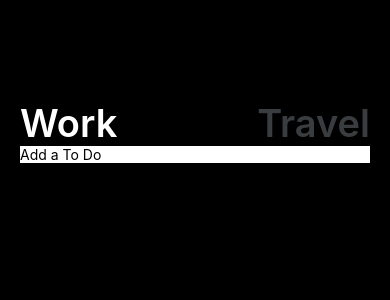
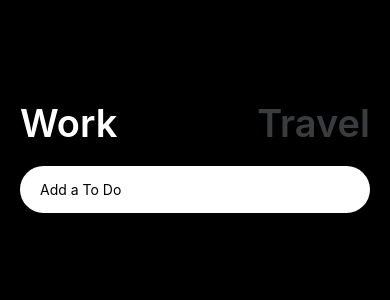
Before and after one commit to chihyeonwon/WorkTravelApp, a React Native app: screen / in a window 390 px wide. Shown: the top 300 px of the page. Built offline with nearby package versions, Linux system fonts and the light colour scheme.

Commit message:
TextInput에 다양한 스타일 속성값을 줘서 꾸며주기

```diff
--- a/App.js
+++ b/App.js
@@ -42,5 +42,9 @@ const styles = StyleSheet.create({
   },
   input: {
     backgroundColor: 'white',
+    paddingVertical: 15,
+    paddingHorizontal: 20,
+    borderRadius: 30,
+    marginTop: 20,
   }
 });
```
